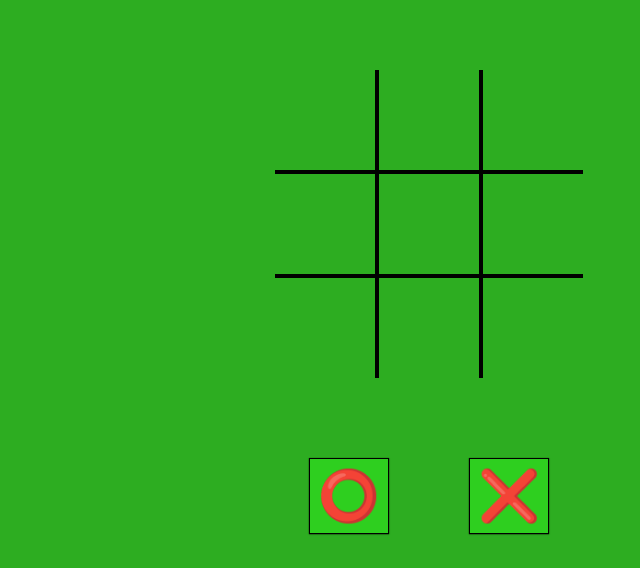
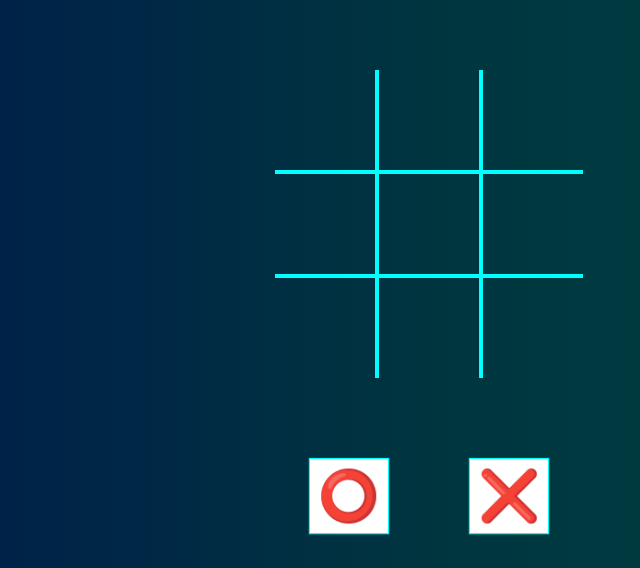
Before and after one commit to Airbornharsh/TIC_TAK_TOE, a plain HTML site: page index.html in a window 1280 px wide. Shown: the top 568 px of the page, without its empty margins (211-851 px from the left). Drawn offline with nearby package versions, Linux system fonts and the light colour scheme.

Commit message:
color and Structure Updated

```diff
--- a/style.css
+++ b/style.css
@@ -4,7 +4,8 @@
   margin: 0;
 }
 body{
-  background-color: #2dad21 ;
+   background: linear-gradient(90deg, rgba(0, 24, 77, 1) 0%, rgba(0, 53, 63, 1) 50%, rgba(0, 69, 65, 1) 100%);
+color: white;
 }
 .container {
   margin-top: 70px;
@@ -20,58 +21,57 @@ body{
   display: flex;
   justify-content: center;
   align-items: center;
-  /* border: 1px solid black; */
   width: 100px;
   height: 100px;
   font-size: 80px;
 }
 
 .one {
-  border-right: 2px solid black;
-  border-bottom: 2px solid black;
+  border-right: 2px solid cyan;
+  border-bottom: 2px solid cyan;
 }
 
 .two {
-  border-left: 2px solid black;
-  border-bottom: 2px solid black;
-  border-right: 2px solid black;
+  border-left: 2px solid cyan;
+  border-bottom: 2px solid cyan;
+  border-right: 2px solid cyan;
 }
 
 .three {
-  border-left: 2px solid black;
-  border-bottom: 2px solid black;
+  border-left: 2px solid cyan;
+  border-bottom: 2px solid cyan;
 }
 
 .four {
-  border-top: 2px solid black;
-  border-right: 2px solid black;
-  border-bottom: 2px solid black;
+  border-top: 2px solid cyan;
+  border-right: 2px solid cyan;
+  border-bottom: 2px solid cyan;
 }
 
 .five {
-  border: 2px solid black;
+  border: 2px solid cyan;
 }
 
 .six {
-  border-top: 2px solid black;
-  border-left: 2px solid black;
-  border-bottom: 2px solid black;
+  border-top: 2px solid cyan;
+  border-left: 2px solid cyan;
+  border-bottom: 2px solid cyan;
 }
 
 .seven {
-  border-top: 2px solid black;
-  border-right: 2px solid black;
+  border-top: 2px solid cyan;
+  border-right: 2px solid cyan;
 }
 
 .eight {
-  border-right: 2px solid black;
-  border-top: 2px solid black;
-  border-left: 2px solid black;
+  border-right: 2px solid cyan;
+  border-top: 2px solid cyan;
+  border-left: 2px solid cyan;
 }
 
 .nine {
-  border-left: 2px solid black;
-  border-top: 2px solid black;
+  border-left: 2px solid cyan;
+  border-top: 2px solid cyan;
 }
 
 
@@ -87,10 +87,10 @@ body{
 .button button[type=button] {
   font-size: 50px;
   margin: 40px;
-  border: 1px solid black;
+  border: 1px solid cyan;
   padding: 8px;
-  box-shadow: 0px 0px 1px 0.125px black;
-  background-color: #2ecf1f;
+  box-shadow: 0px 0px 1px 0.125px cyan;
+  background-color: white;
 }
 
 .container1 {
@@ -102,7 +102,8 @@ body{
   align-items: center;
   grid-template-columns: auto auto auto;
   grid-template-rows: auto auto auto;
-  left: 10.55vw;
+  left: 50%;
+  transform: translateX(-50%);
 }
 
 
@@ -128,8 +129,8 @@ body{
 .result button[type=button]{
   padding: 5px;
   margin-top: 10px;
-  background-color: #2ecf1f;
-  border: 1px solid black;
+  background-color: cyan;
+  border: 1px solid cyan;
 }
 
 .onebtn {
```
